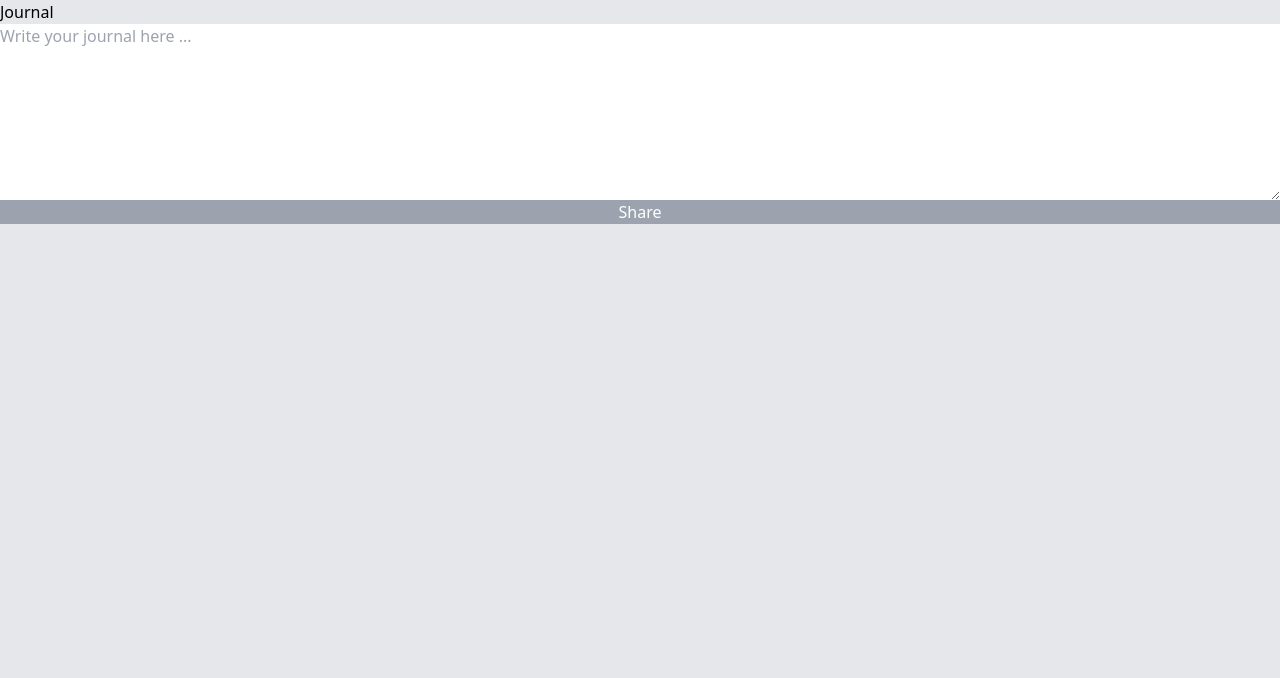
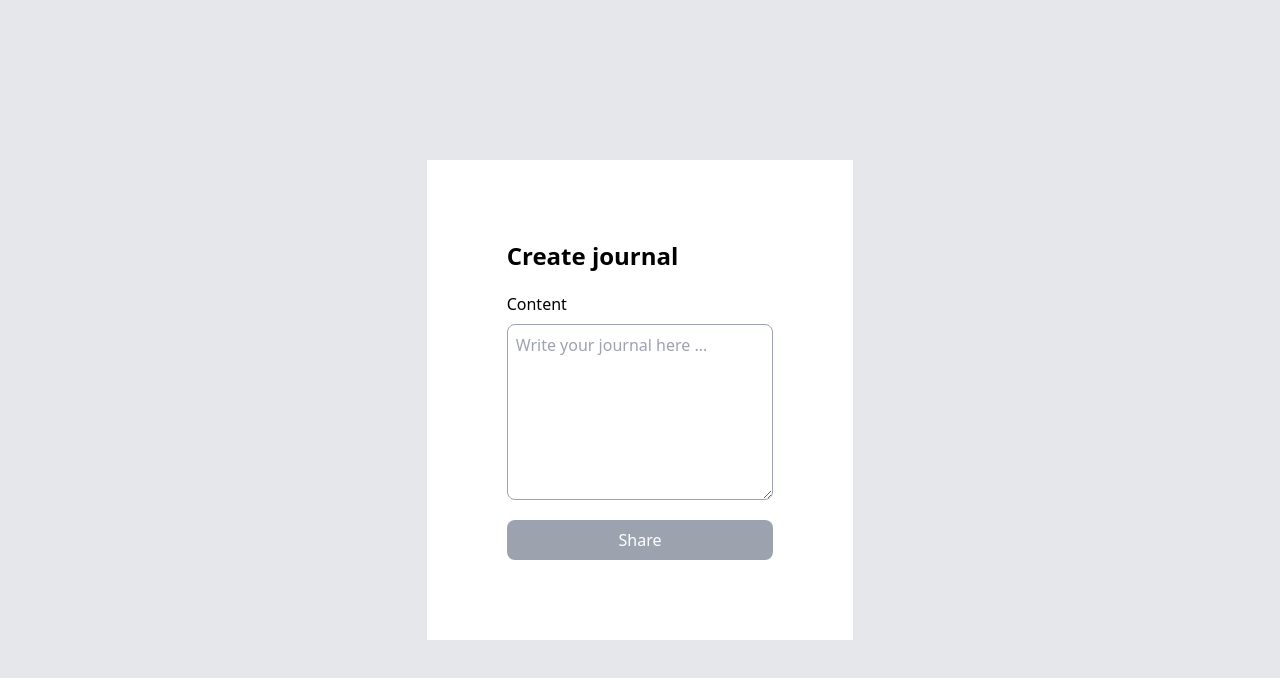
Before and after one commit to DennisWanjiru/journal, a React (Create React App) app: page / in a window 1280 px wide. Shown: the top 678 px of the page. Built offline with nearby package versions, Linux system fonts and the light colour scheme; no server answers; sample sign-in values are in the browser's storage.

Commit message:
style home page

```diff
--- a/src/pages/Home.tsx
+++ b/src/pages/Home.tsx
@@ -41,24 +41,30 @@ export default function Home() {
     }
   };
   return (
-    <form className="flex flex-col" onSubmit={onSubmit}>
-      <label>Journal</label>
+    <div className="flex w-full h-screen items-center justify-center">
+      <form
+        className="flex w-1/3 justify-center flex-col bg-white p-20 gap-y-5"
+        onSubmit={onSubmit}
+      >
+        <h3 className="font-semibold text-2xl">Create journal</h3>
+
+        <div className="input-field">
+          <label>Content</label>
           <textarea
             placeholder="Write your journal here ..."
             maxLength={500}
             value={content}
+            className="input"
             onChange={(e) => setContent(e.target.value)}
           />
+        </div>
 
         {error ? <span className="text-red-600">{error}</span> : null}
 
-      <button
-        disabled={content.length < 10}
-        className="bg-purple-500 text-white disabled:bg-gray-400 disabled:cursor-not-allowed"
-        type="submit"
-      >
+        <button disabled={content.length < 10} className="btn" type="submit">
           {submitting ? "Sharing..." : "Share"}
         </button>
       </form>
+    </div>
   );
 }
```
Lines whose indentation alone changed are shown as unchanged.
